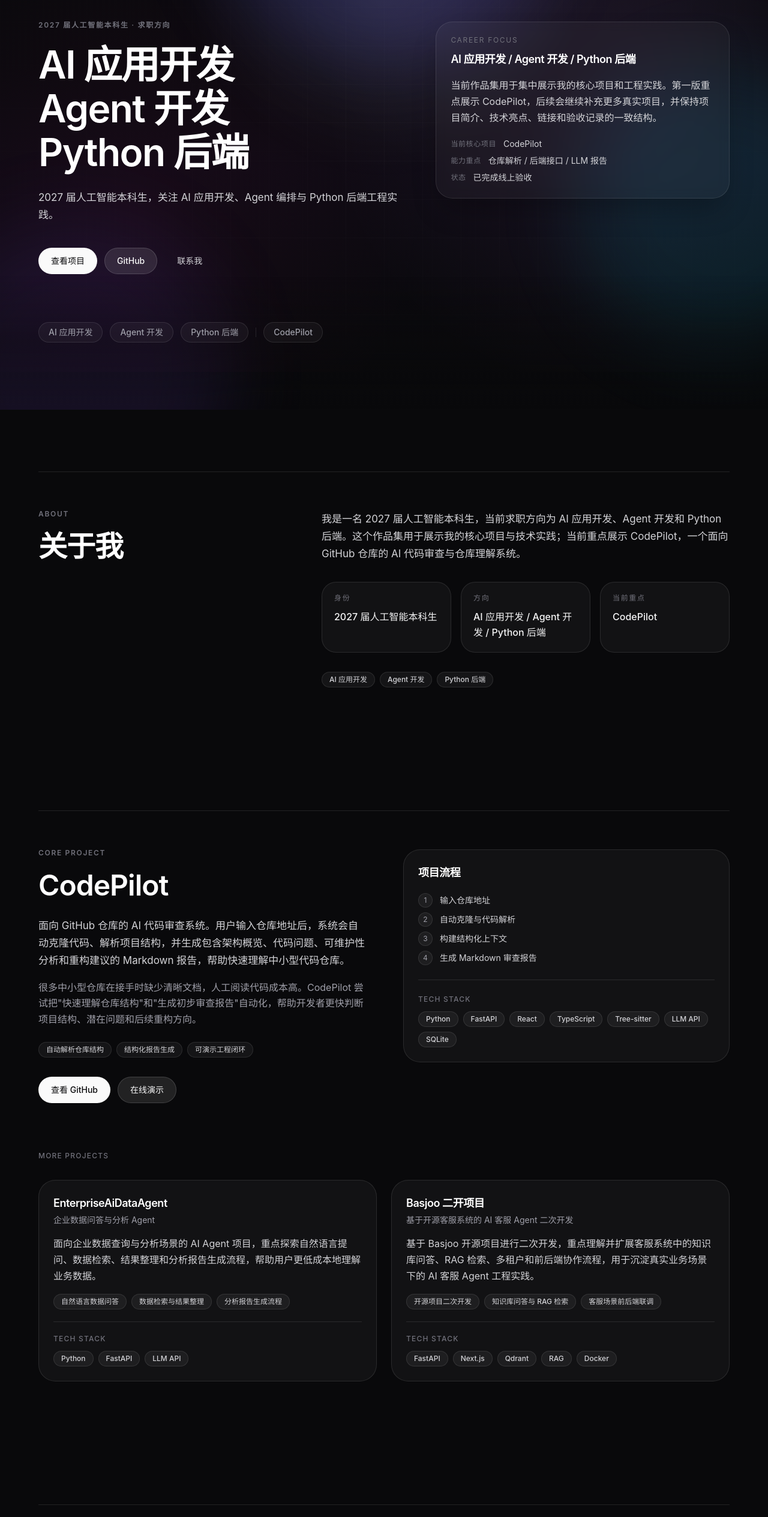
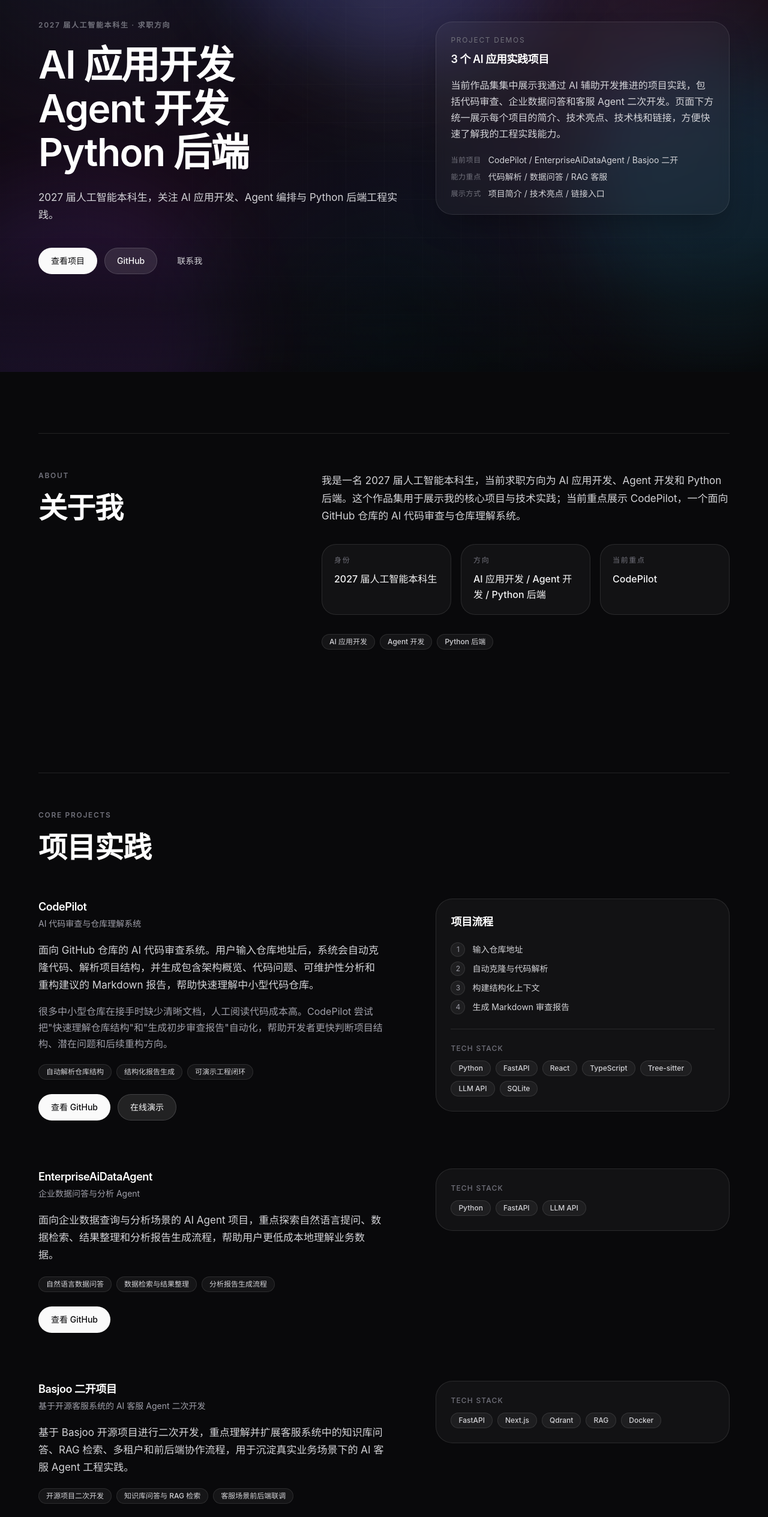
Before and after one commit to Strange-Men/Portfolio, a React (Vite) app: page / in a window 1280 px wide. Shown: the part 180-2709 px from the top of the page at 60% size. Built offline with nearby package versions, Linux system fonts and the light colour scheme; the HTML template or start-up script is replaced by a standard one.

Commit message:
feat(v1.28.1-projects-contact-link): align project cards and hero summary

```diff
--- a/src/components/sections/CodePilotSection.tsx
+++ b/src/components/sections/CodePilotSection.tsx
@@ -1,49 +1,45 @@
 import { projects } from '../../data/projects';
 import { BorderGlowCard, Button, RevealOnScroll, SectionLabel, Tag } from '../ui';
 
-export function CodePilotSection() {
-  const featured = projects[0];
-  const moreProjects = projects.slice(1);
+function ProjectCard({
+  project,
+  delay,
+  showFlow,
+}: {
+  project: (typeof projects)[number];
+  delay: number;
+  showFlow?: boolean;
+}) {
+  return (
+    <RevealOnScroll delay={delay}>
+      <div className="grid gap-10 lg:grid-cols-[1.1fr_0.9fr] lg:gap-16 items-start">
+        {/* left: info */}
+        <div>
+          <h3 className="text-lg font-semibold tracking-tight text-white">
+            {project.name}
+          </h3>
 
-  return (
-    <section
-      id="projects"
-      className="px-6 section-y text-zinc-50"
-      aria-labelledby="projects-title"
-    >
-      <div className="mx-auto w-full max-w-6xl border-t border-white/10 pt-16">
-        {/* Featured Project */}
-        <div className="grid gap-10 lg:grid-cols-[1fr_1fr] lg:gap-16 items-start">
-          <RevealOnScroll delay={0}>
-            <div>
-              <SectionLabel>Core Project</SectionLabel>
+          <p className="mt-1 text-sm text-zinc-400">{project.subtitle}</p>
 
-              <h2
-                id="projects-title"
-                className="text-section-title mt-5 font-semibold text-balance text-white"
-              >
-                {featured.name}
-              </h2>
-
-              <p className="text-body-lg mt-6 max-w-xl text-zinc-300">
-                {featured.description}
+          <p className="text-body-lg mt-5 max-w-xl text-zinc-300">
+            {project.description}
           </p>
 
-              {featured.painPoint && (
+          {project.painPoint && (
             <p className="text-body-default mt-4 max-w-xl text-zinc-400">
-                  {featured.painPoint}
+              {project.painPoint}
             </p>
           )}
 
-              <div className="mt-6 flex flex-wrap gap-2">
-                {featured.highlights.map((point) => (
+          <div className="mt-5 flex flex-wrap gap-2">
+            {project.highlights.map((point) => (
               <Tag key={point}>{point}</Tag>
             ))}
           </div>
 
-              {featured.links.length > 0 && (
-                <div className="mt-8 flex flex-wrap gap-3">
-                  {featured.links.map((link) => (
+          {project.links.length > 0 && (
+            <div className="mt-6 flex flex-wrap gap-3">
+              {project.links.map((link) => (
                 <Button
                   key={link.label}
                   href={link.href}
@@ -56,9 +52,8 @@ export function CodePilotSection() {
             </div>
           )}
         </div>
-          </RevealOnScroll>
 
-          <RevealOnScroll delay={120}>
+        {/* right: tech stack / flow */}
         <BorderGlowCard
           className="min-w-0 rounded-3xl border border-white/10 bg-white/[0.04] p-6"
           edgeSensitivity={30}
@@ -71,13 +66,13 @@ export function CodePilotSection() {
           colors={['#c084fc', '#eb1f94', '#f838ea']}
           fillOpacity={0.08}
         >
-              <h3 className="text-lg font-semibold tracking-tight text-white">
+          {showFlow && project.flow && (
+            <>
+              <h4 className="text-lg font-semibold tracking-tight text-white">
                 项目流程
-              </h3>
-
-              {featured.flow && (
+              </h4>
               <div className="mt-5 space-y-2 text-sm">
-                  {featured.flow.map((step, index) => (
+                {project.flow.map((step, index) => (
                   <div key={step} className="flex items-center gap-3">
                     <span className="flex h-6 w-6 shrink-0 items-center justify-center rounded-full border border-white/10 bg-white/5 text-xs text-zinc-400">
                       {index + 1}
@@ -86,64 +81,10 @@ export function CodePilotSection() {
                   </div>
                 ))}
               </div>
+              <div className="mt-6 pt-6 border-t border-white/10" />
+            </>
           )}
 
-              <div className="mt-6 pt-6 border-t border-white/10">
-                <p className="text-xs font-medium uppercase tracking-widest text-zinc-500 mb-3">
-                  Tech Stack
-                </p>
-                <div className="flex flex-wrap gap-2">
-                  {featured.techStack.map((tech) => (
-                    <Tag key={tech}>{tech}</Tag>
-                  ))}
-                </div>
-              </div>
-            </BorderGlowCard>
-          </RevealOnScroll>
-        </div>
-
-        {/* More Projects */}
-        {moreProjects.length > 0 && (
-          <RevealOnScroll delay={200}>
-            <div className="mt-20">
-              <p className="text-xs font-medium uppercase tracking-widest text-zinc-500 mb-8">
-                More Projects
-              </p>
-
-              <div className="grid gap-6 md:grid-cols-2">
-                {moreProjects.map((project) => (
-                  <BorderGlowCard
-                    key={project.id}
-                    className="min-w-0 rounded-3xl border border-white/10 bg-white/[0.04] p-6"
-                    edgeSensitivity={30}
-                    glowColor="315 90 78"
-                    backgroundColor="#120F17"
-                    borderRadius={28}
-                    glowRadius={40}
-                    glowIntensity={0.82}
-                    coneSpread={25}
-                    colors={['#c084fc', '#eb1f94', '#f838ea']}
-                    fillOpacity={0.08}
-                  >
-                    <h3 className="text-lg font-semibold tracking-tight text-white">
-                      {project.name}
-                    </h3>
-
-                    <p className="mt-1 text-sm text-zinc-400">
-                      {project.subtitle}
-                    </p>
-
-                    <p className="text-body-default mt-4 text-zinc-300">
-                      {project.description}
-                    </p>
-
-                    <div className="mt-4 flex flex-wrap gap-2">
-                      {project.highlights.map((point) => (
-                        <Tag key={point}>{point}</Tag>
-                      ))}
-                    </div>
-
-                    <div className="mt-5 pt-5 border-t border-white/10">
           <p className="text-xs font-medium uppercase tracking-widest text-zinc-500 mb-3">
             Tech Stack
           </p>
@@ -152,28 +93,40 @@ export function CodePilotSection() {
               <Tag key={tech}>{tech}</Tag>
             ))}
           </div>
+        </BorderGlowCard>
       </div>
+    </RevealOnScroll>
+  );
+}
 
-                    {project.links.length > 0 && (
-                      <div className="mt-5 flex flex-wrap gap-3">
-                        {project.links.map((link) => (
-                          <Button
-                            key={link.label}
-                            href={link.href}
-                            variant={link.type === 'github' ? 'primary' : 'secondary'}
-                            external
+export function CodePilotSection() {
+  return (
+    <section
+      id="projects"
+      className="px-6 section-y text-zinc-50"
+      aria-labelledby="projects-title"
     >
-                            {link.label}
-                          </Button>
+      <div className="mx-auto w-full max-w-6xl border-t border-white/10 pt-16">
+        <RevealOnScroll delay={0}>
+          <SectionLabel>Core Projects</SectionLabel>
+          <h2
+            id="projects-title"
+            className="text-section-title mt-5 font-semibold text-balance text-white"
+          >
+            项目实践
+          </h2>
+        </RevealOnScroll>
+
+        <div className="mt-14 space-y-20">
+          {projects.map((project, index) => (
+            <ProjectCard
+              key={project.id}
+              project={project}
+              delay={index * 120}
+              showFlow={index === 0}
+            />
           ))}
         </div>
-                    )}
-                  </BorderGlowCard>
-                ))}
-              </div>
-            </div>
-          </RevealOnScroll>
-        )}
       </div>
     </section>
   );
--- a/src/components/sections/HeroSection.tsx
+++ b/src/components/sections/HeroSection.tsx
@@ -1,4 +1,3 @@
-import { codepilot } from '../../data/codepilot';
 import { links } from '../../data/links';
 import { profile } from '../../data/profile';
 import { BorderGlowCard, Button, SectionLabel } from '../ui';
@@ -13,6 +12,7 @@ export function HeroSection() {
     >
       {/* background glow layers */}
       <div className="hero-anim hero-glow pointer-events-none absolute inset-0 -z-10 overflow-hidden" style={{ animationDelay: '0.05s' }}>
+        <div className="hero-premium-bg" />
         <div className="absolute left-1/2 top-[-18rem] h-[36rem] w-[36rem] -translate-x-1/2 rounded-full bg-indigo-500/20 blur-3xl" />
         <div className="absolute right-[-10rem] top-1/3 h-[30rem] w-[30rem] rounded-full bg-cyan-400/10 blur-3xl" />
         <div className="absolute bottom-[-12rem] left-[-8rem] h-[32rem] w-[32rem] rounded-full bg-violet-500/10 blur-3xl" />
@@ -108,22 +108,6 @@ export function HeroSection() {
             </div>
           </BorderGlowCard>
         </div>
-
-        {/* bottom value tags */}
-        <div className="hero-anim hero-fade mt-16 flex flex-wrap items-center gap-3 sm:mt-20" style={{ animationDelay: '0.72s' }}>
-          {profile.directions.map((d) => (
-            <span
-              key={d}
-              className="rounded-full border border-white/10 bg-white/[0.04] px-4 py-1.5 text-xs font-medium text-zinc-400 sm:text-sm"
-            >
-              {d}
-            </span>
-          ))}
-          <span className="hidden h-4 w-px bg-white/10 sm:block" />
-          <span className="rounded-full border border-white/10 bg-white/[0.04] px-4 py-1.5 text-xs font-medium text-zinc-400 sm:text-sm">
-            {codepilot.name}
-          </span>
-        </div>
       </div>
     </section>
   );
--- a/src/data/links.ts
+++ b/src/data/links.ts
@@ -2,6 +2,9 @@ export const links = {
   github: 'https://github.com/Strange-Men',
   codepilotGithub: 'https://github.com/Strange-Men/CodePilot',
   codepilotDemo: 'https://code-pilot-red.vercel.app/',
+  enterpriseAiGithub: 'https://github.com/Strange-Men/EnterpriseAiDataAgent',
+  basjooReadme: 'https://github.com/Strange-Men/CustomerOpsAgent_2',
+  basjooCode: 'https://github.com/Strange-Men/basjoo/tree/phase1-rag-eval-harness',
   email: '1643229721@qq.com',
   emailHref: 'mailto:1643229721@qq.com?subject=Portfolio%20Contact',
 } as const;
--- a/src/data/profile.ts
+++ b/src/data/profile.ts
@@ -10,13 +10,13 @@ export const profile = {
     '我是一名 2027 届人工智能本科生，当前求职方向为 AI 应用开发、Agent 开发和 Python 后端。这个作品集用于展示我的核心项目与技术实践；当前重点展示 CodePilot，一个面向 GitHub 仓库的 AI 代码审查与仓库理解系统。',
   focusTags: ['AI 应用开发', 'Agent 开发', 'Python 后端'],
   heroSummary: {
-    label: 'Career Focus',
-    title: 'AI 应用开发 / Agent 开发 / Python 后端',
-    body: '当前作品集用于集中展示我的核心项目和工程实践。第一版重点展示 CodePilot，后续会继续补充更多真实项目，并保持项目简介、技术亮点、链接和验收记录的一致结构。',
+    label: 'Project Demos',
+    title: '3 个 AI 应用实践项目',
+    body: '当前作品集集中展示我通过 AI 辅助开发推进的项目实践，包括代码审查、企业数据问答和客服 Agent 二次开发。页面下方统一展示每个项目的简介、技术亮点、技术栈和链接，方便快速了解我的工程实践能力。',
     highlights: [
-      { key: '当前核心项目', value: 'CodePilot' },
-      { key: '能力重点', value: '仓库解析 / 后端接口 / LLM 报告' },
-      { key: '状态', value: '已完成线上验收' },
+      { key: '当前项目', value: 'CodePilot / EnterpriseAiDataAgent / Basjoo 二开' },
+      { key: '能力重点', value: '代码解析 / 数据问答 / RAG 客服' },
+      { key: '展示方式', value: '项目简介 / 技术亮点 / 链接入口' },
     ],
   },
 } as const;
--- a/src/data/projects.ts
+++ b/src/data/projects.ts
@@ -56,7 +56,9 @@ export const projects: PortfolioProject[] = [
       '面向企业数据查询与分析场景的 AI Agent 项目，重点探索自然语言提问、数据检索、结果整理和分析报告生成流程，帮助用户更低成本地理解业务数据。',
     highlights: ['自然语言数据问答', '数据检索与结果整理', '分析报告生成流程'],
     techStack: ['Python', 'FastAPI', 'LLM API'],
-    links: [],
+    links: [
+      { label: '查看 GitHub', href: links.enterpriseAiGithub, type: 'github' },
+    ],
   },
   {
     id: 'basjoo',
@@ -66,6 +68,9 @@ export const projects: PortfolioProject[] = [
       '基于 Basjoo 开源项目进行二次开发，重点理解并扩展客服系统中的知识库问答、RAG 检索、多租户和前后端协作流程，用于沉淀真实业务场景下的 AI 客服 Agent 工程实践。',
     highlights: ['开源项目二次开发', '知识库问答与 RAG 检索', '客服场景前后端联调'],
     techStack: ['FastAPI', 'Next.js', 'Qdrant', 'RAG', 'Docker'],
-    links: [],
+    links: [
+      { label: '项目说明', href: links.basjooReadme, type: 'readme' },
+      { label: '代码仓库', href: links.basjooCode, type: 'github' },
+    ],
   },
 ];
--- a/src/index.css
+++ b/src/index.css
@@ -101,6 +101,27 @@
       linear-gradient(90deg, rgba(255, 255, 255, 0.035) 1px, transparent 1px);
     background-size: 64px 64px;
     mask-image: radial-gradient(circle at center, black, transparent 72%);
+  }
+
+  .hero-premium-bg {
+    position: absolute;
+    inset: -20%;
+    pointer-events: none;
+    z-index: 0;
+    background:
+      radial-gradient(circle at 24% 18%, rgba(129, 140, 248, 0.14), transparent 28rem),
+      radial-gradient(circle at 78% 22%, rgba(236, 72, 153, 0.10), transparent 26rem),
+      radial-gradient(circle at 50% 80%, rgba(14, 165, 233, 0.08), transparent 30rem);
+    filter: blur(8px);
+    opacity: 0.8;
+    mask-image: linear-gradient(to bottom, black 0%, black 72%, transparent 100%);
+  }
+
+  @media (max-width: 640px) {
+    .hero-premium-bg {
+      opacity: 0.4;
+      inset: -10%;
+    }
   }
 }
 
```
Also changed, not shown: 5 other files (tests, documents, lock files or other folders). Lines whose indentation alone changed are shown as unchanged.
